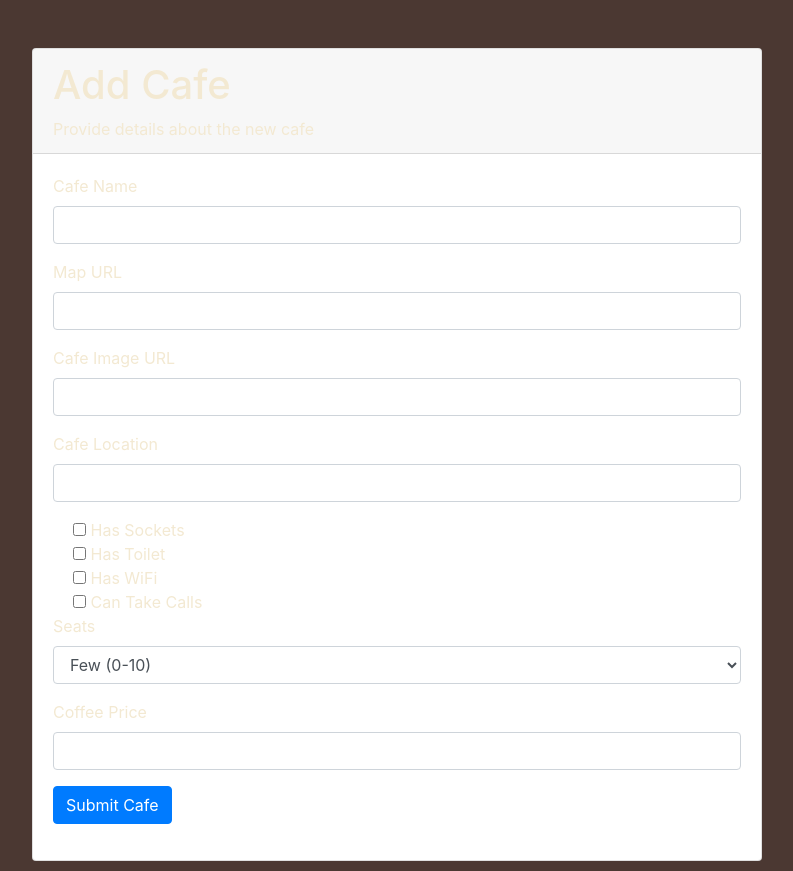
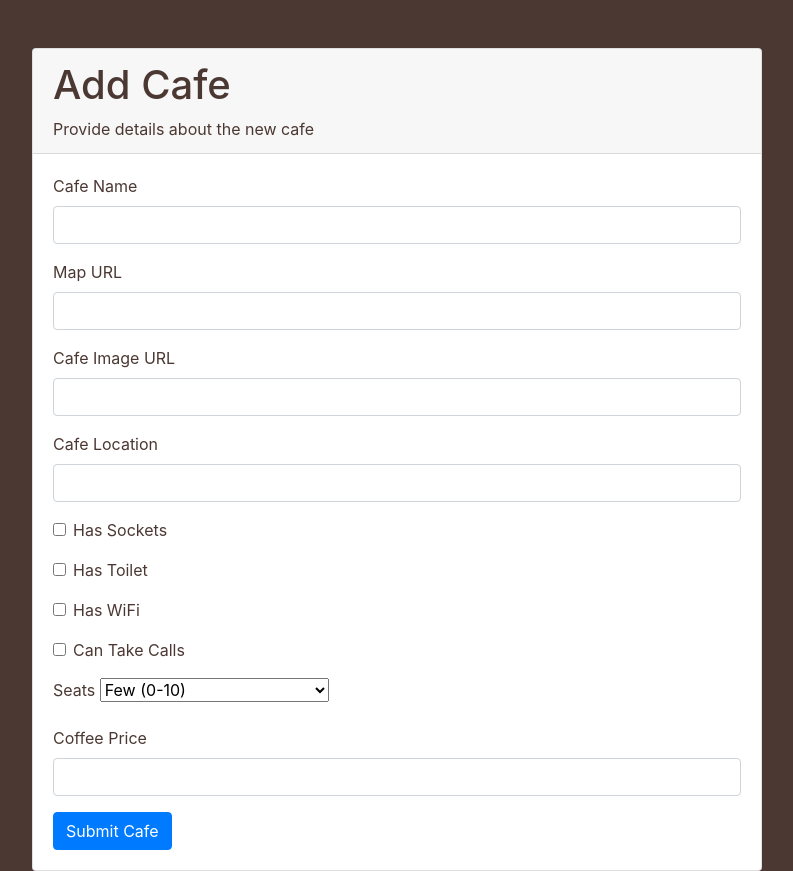
Before and after one commit to hwllffrdd/Cafes-and-wifi, a Flask app: page /new-cafe in a window 1280 px wide. Shown: the whole page, without its empty margins (243-1036 px from the left). Run offline with Flask 3, Linux system fonts and the light colour scheme; some libraries are stand-ins or nearby versions.

Commit message:
Add_cafe not functional, needs fixing

```diff
--- a/templates/add_cafe.html
+++ b/templates/add_cafe.html
@@ -1,13 +1,14 @@
 <!DOCTYPE html>
 <html lang="en">
 <head>
+    {% from "bootstrap5/form.html" import render_form %}
     <meta charset="UTF-8">
     <title>Add Cafe - Cafes and Wifi</title>
     <link rel="stylesheet" href="https://maxcdn.bootstrapcdn.com/bootstrap/4.0.0/css/bootstrap.min.css">
     <style>
         body {
             background-color: #4b3832;
-            color: #f3e9d2;
+            color: #4b3832;
         }
     </style>
 </head>
@@ -22,52 +23,8 @@
                     <span>Provide details about the new cafe</span>
                 </div>
                 <div class="card-body">
-                    <form method="POST" action="{{ url_for('add_new_cafe') }}">
-                        {{ form.hidden_tag() }}
-                        <div class="form-group">
-                            {{ form.name.label(class="form-label") }}
-                            {{ form.name(class="form-control") }}
-                        </div>
-                        <div class="form-group">
-                            {{ form.map_url.label(class="form-label") }}
-                            {{ form.map_url(class="form-control") }}
-                        </div>
-                        <div class="form-group">
-                            {{ form.img_url.label(class="form-label") }}
-                            {{ form.img_url(class="form-control") }}
-                        </div>
-                        <div class="form-group">
-                            {{ form.location.label(class="form-label") }}
-                            {{ form.location(class="form-control") }}
-                        </div>
-                        <div class="form-check">
-                            {{ form.has_sockets() }}
-                            {{ form.has_sockets.label(class="form-check-label") }}
-                        </div>
-                        <div class="form-check">
-                            {{ form.has_toilets() }}
-                            {{ form.has_toilets.label(class="form-check-label") }}
-                        </div>
-                        <div class="form-check">
-                            {{ form.has_wifi() }}
-                            {{ form.has_wifi.label(class="form-check-label") }}
-                        </div>
-                        <div class="form-check">
-                            {{ form.can_take_calls() }}
-                            {{ form.can_take_calls.label(class="form-check-label") }}
-                        </div>
-                        <div class="form-group">
-                            {{ form.seats.label(class="form-label") }}
-                            {{ form.seats(class="form-control") }}
-                        </div>
-                        <div class="form-group">
-                            {{ form.coffee_price.label(class="form-label") }}
-                            {{ form.coffee_price(class="form-control") }}
-                        </div>
-                        <div class="form-group">
-                            {{ form.submit(class="btn btn-primary") }}
-                        </div>
-                    </form>
+                    {{ ckeditor.load() }} {{ ckeditor.config(name='body') }} {{
+                    render_form(form, novalidate=True, button_map={"submit": "primary"}) }}
                 </div>
             </div>
         </div>
```
